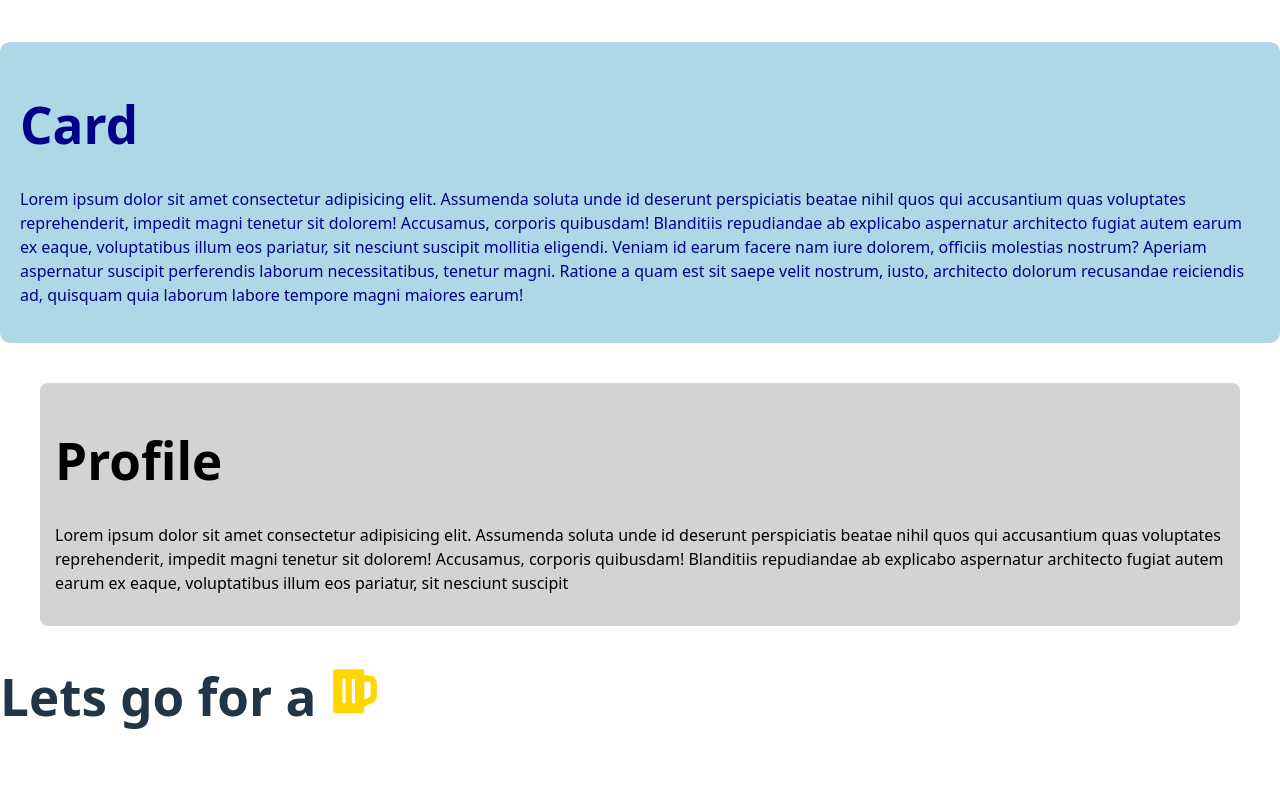
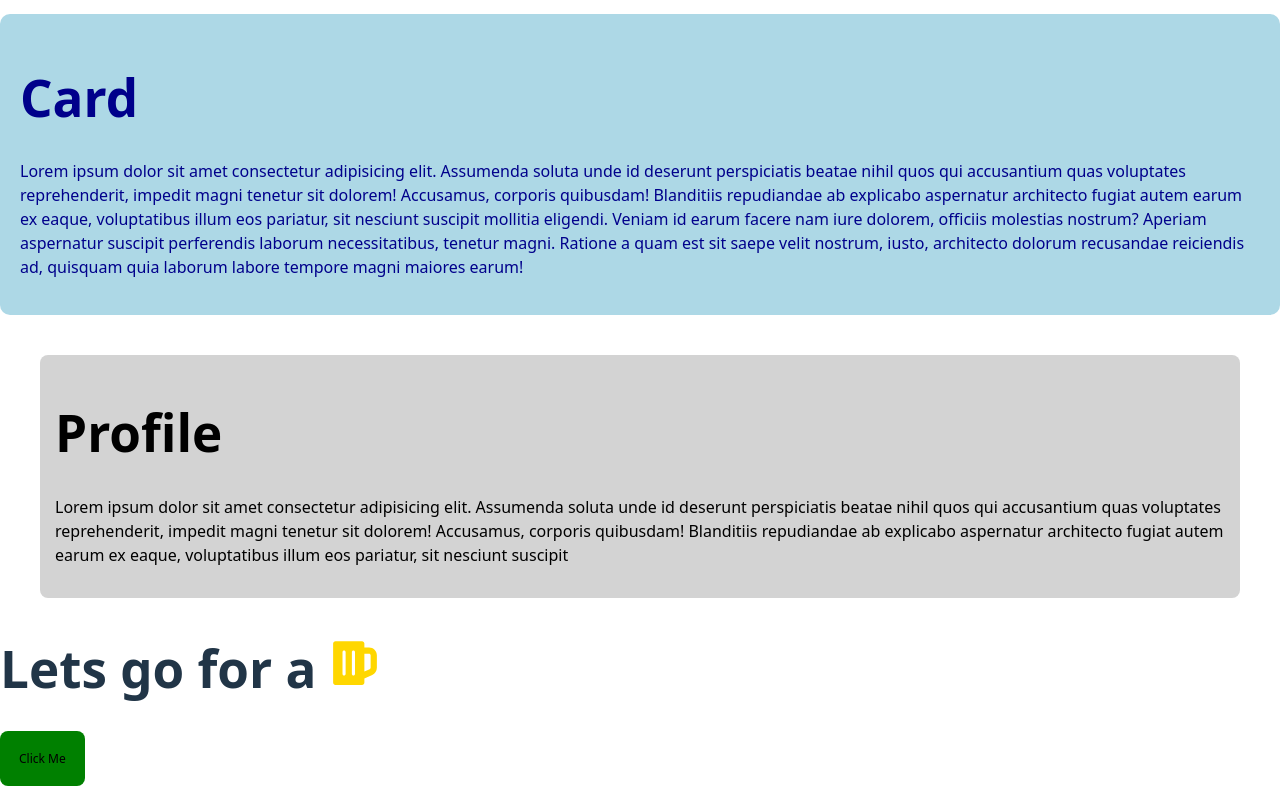
Before and after one commit to Vicstudentwatch/StartReact, a React (Vite) app: page / in a window 1280 px wide. Built offline with nearby package versions, Linux system fonts and the light colour scheme.

Commit message:
add a buttong linked to useState

```diff
--- a/src/components/IconComponent.jsx
+++ b/src/components/IconComponent.jsx
@@ -1,10 +1,17 @@
 import { FaBeer } from 'react-icons/fa';
-let iconStyle = {}
+import { useState } from 'react';
 
 const IconComponent = () => {
+  let [count, setCount] = useState(0);
+  const handleClick = () => {
+    setCount(count + 1);
+    console.log(`Icon clicked ${count + 1} times`);
+  };
+
   return (
     <div>
-        <h1>Lets go for a <FaBeer style={{color:"gold",fontSize:"50px"}}/></h1>
+        <h1 >Lets go for a <FaBeer onClick={()=>{alert("Icon Clicked")}} style={{color:"gold",fontSize:"50px"}}/></h1>
+        <button style={{fontSize:"12px",padding:"18px",backgroundColor:"green"}} onClick={handleClick}>Click Me</button>
     </div>
   )
 }
```
